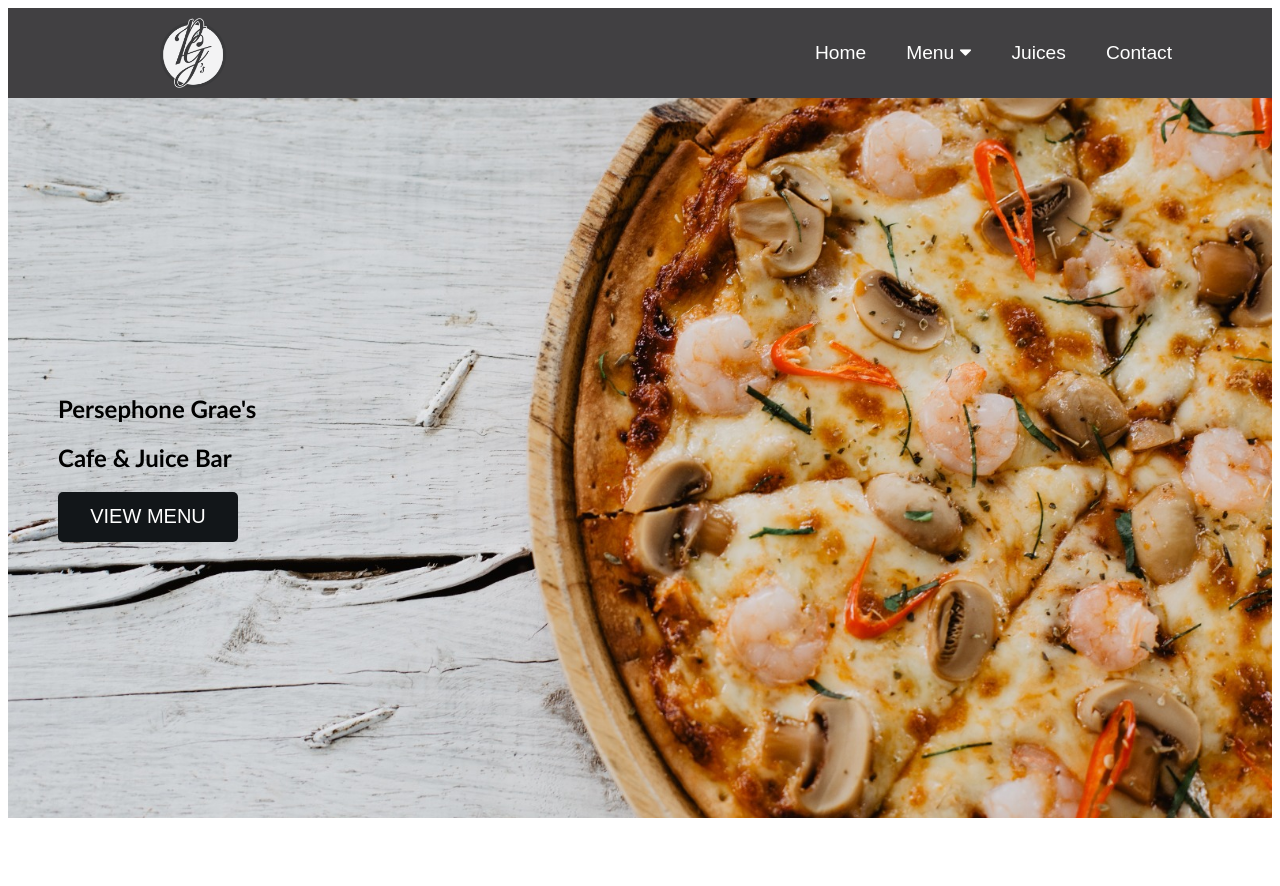
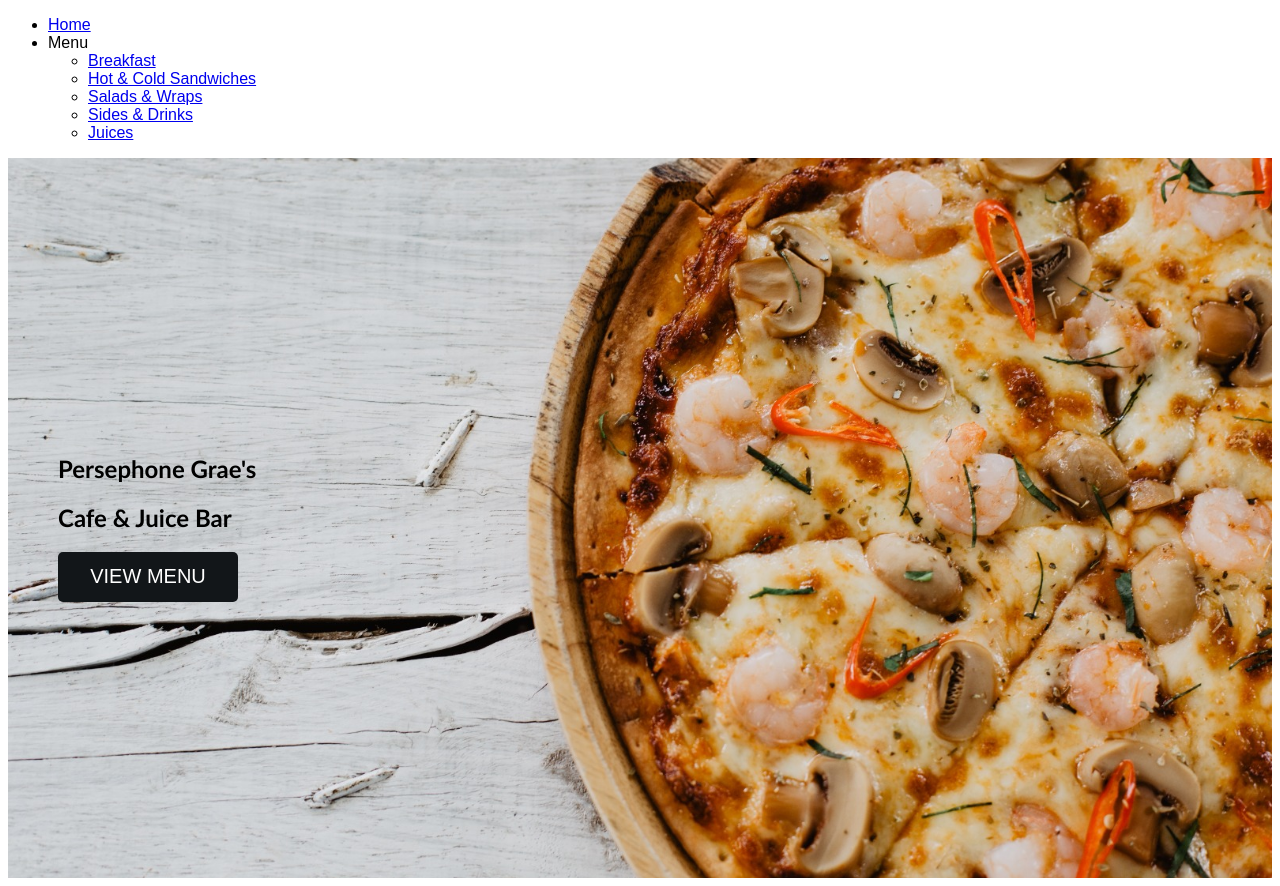
Before and after one commit to matthewbates/persephone-graes, a React (Create React App) app: page / in a window 1280 px wide. Before the commit the page ends 826 px from the top, so only its background shows below. Built offline with nearby package versions, Linux system fonts and the light colour scheme.

Commit message:
work in progress

```diff
--- a/src/App.js
+++ b/src/App.js
@@ -10,6 +10,7 @@ import Home from "./pages/Home";
 import Loading from "./components/Loading";
 import Menu from "./pages/Menu";
 import Navbar from "./components/Navbar";
+import NavbarMenu from "./components/NavbarMenu";
 import SaladsWraps from "./pages/SaladsWrap";
 import SidesDrinks from "./pages/SidesDrinks";
 
@@ -33,7 +34,6 @@ export default function App() {
         <BrowserRouter>
           <Navbar />
           <Routes>
-            <Route path="/" element={<Home />} />
             <Route path="/menu" element={<Menu />} />
             <Route path="/breakfast" element={<Breakfast />} />
             <Route path="/sandwiches" element={<HotColdSandwiches />} />
@@ -41,6 +41,7 @@ export default function App() {
             <Route path="/sides" element={<SidesDrinks />} />
             <Route path="/juice" element={<Juices />} />
             <Route path="/contact" element={<Contact />} />
+            <Route exact path="/" element={<Home />} />
           </Routes>
           {/* <Footer /> */}
         </BrowserRouter>
--- a/src/components/Navbar.js
+++ b/src/components/Navbar.js
@@ -1,5 +1,5 @@
 import React, { useState } from "react";
-import { Link } from "react-router-dom";
+import { Link, NavLink } from "react-router-dom";
 import Logo from "../assets/LogoNoText.png";
 import ReorderIcon from "@material-ui/icons/Reorder";
 import "../styles/Navbar.css";
@@ -22,28 +22,56 @@ export default function Navbar() {
   }
 
   return (
-    <div className="navbar">
-      <div className="leftSide" id={openLinks ? "open" : "close"}>
-        <img src={Logo} />
-        <div className="hiddenLinks">
-          <Link to="/"> Home </Link>
-          <Link to="/menu"> Menu </Link>
-          <Link to="/juices"> Juices </Link>
-          <Link to="/contact"> Contact </Link>
-        </div>
-      </div>
-      <div className="rightSide">
-        <Link to="/"> Home </Link>
-        <Link to="/menu">
-          Menu <i className="fas fa-caret-down"></i>
-          {dropdown && <Dropdown />}
-        </Link>
-        <Link to="/juices"> Juices </Link>
-        <Link to="/contact"> Contact </Link>
-        <button onClick={toggleNavbar}>
-          <ReorderIcon />
-        </button>
-      </div>
-    </div>
+    <header>
+      <nav>
+        <ul>
+          <li>
+            <NavLink to={"/"}>Home</NavLink>
+          </li>
+          <li>Menu</li>
+          <ul>
+            <li>
+              <NavLink to={"/breakfast"}>Breakfast</NavLink>
+            </li>
+            <li>
+              <NavLink to={"/sandwiches"}>Hot & Cold Sandwiches</NavLink>
+            </li>
+            <li>
+              <NavLink to={"/salads_wraps"}>Salads & Wraps</NavLink>
+            </li>
+            <li>
+              <NavLink to={"/sides_drinks"}>Sides & Drinks</NavLink>
+            </li>
+            <li>
+              <NavLink to={"/juices"}>Juices</NavLink>
+            </li>
+          </ul>
+        </ul>
+      </nav>
+    </header>
   );
 }
+
+// <div className="navbar">
+//   <div className="leftSide" id={openLinks ? "open" : "close"}>
+//     <img src={Logo} />
+//     <div className="hiddenLinks">
+//       <Link to="/"> Home </Link>
+//       <Link to="/menu"> Menu </Link>
+//       <Link to="/juices"> Juices </Link>
+//       <Link to="/contact"> Contact </Link>
+//     </div>
+//   </div>
+//   <div className="rightSide">
+//     <Link to="/"> Home </Link>
+//     <Link to="/menu">
+//       Menu <i className="fas fa-caret-down"></i>
+//       {dropdown && <Dropdown />}
+//     </Link>
+//     <Link to="/juices"> Juices </Link>
+//     <Link to="/contact"> Contact </Link>
+//     <button onClick={toggleNavbar}>
+//       <ReorderIcon />
+//     </button>
+//   </div>
+// </div>
--- /dev/null
+++ b/src/components/NavbarMenu.js
@@ -0,0 +1,138 @@
+import React, { useState } from "react";
+import { NavLink, Link } from "react-router-dom";
+import { FiAlignRight, FiXCircle, FiChevronDown } from "react-icons/fi";
+import Logo from "../assets/LogoNoText.png";
+
+export default function NavbarMenu() {
+  const [menu, setMenu] = useState(false);
+  const [responsiveClose, setResponsiveClose] = useState(false);
+
+  function toggleClass() {
+    setMenu(menu === false ? true : false);
+    setResponsiveClose(responsiveClose === false ? true : false);
+  }
+
+  let boxClass = ["main-menu menu-right menuq1"];
+
+  menu ? boxClass.push("menuq2") : boxClass.push("");
+
+  const [isMenuSubMenu, setMenuSubMenu] = useState(false);
+  const toggleSubmenu = () => {
+    setMenuSubMenu(isMenuSubMenu === false ? true : false);
+  };
+  let boxClassSubMenu = ["sub__menus"];
+  if (isMenuSubMenu) {
+    boxClassSubMenu.push("sub__menus__Active");
+  } else {
+    boxClassSubMenu.push("");
+  }
+
+  return (
+    <header className="header__middle">
+      <div className="container">
+        <div className="row">
+          {/* Add Logo  */}
+          <div className="header__middle__logo">
+            <NavLink exact activeClassName="is-active" to="/">
+              <img src={Logo} alt="logo" />
+            </NavLink>
+          </div>
+          <div className="header__middle__menus">
+            <nav className="main-nav ">
+              {/* Responsive Menu Button */}
+              {responsiveClose === true ? (
+                <>
+                  <span
+                    className="menubar__button"
+                    style={{ display: "none" }}
+                    onClick={toggleClass}
+                  >
+                    {" "}
+                    <FiXCircle />{" "}
+                  </span>
+                </>
+              ) : (
+                <>
+                  <span
+                    className="menubar__button"
+                    style={{ display: "none" }}
+                    onClick={toggleClass}
+                  >
+                    {" "}
+                    <FiAlignRight />{" "}
+                  </span>
+                </>
+              )}
+              <ul className={boxClass.join(" ")}>
+                <li className="menu-item">
+                  <NavLink
+                    exact
+                    activeClassName="is-active"
+                    onClick={toggleClass}
+                    to={`/`}
+                  >
+                    {" "}
+                    Home{" "}
+                  </NavLink>
+                </li>
+                <li className="menu-item ">
+                  <NavLink
+                    onClick={toggleClass}
+                    activeClassName="is-active"
+                    to={`/About`}
+                  >
+                    {" "}
+                    About{" "}
+                  </NavLink>{" "}
+                </li>
+                <li
+                  onClick={toggleSubmenu}
+                  className="menu-item sub__menus__arrows"
+                >
+                  {" "}
+                  <Link to="#">
+                    {" "}
+                    Shop <FiChevronDown />{" "}
+                  </Link>
+                  <ul className={boxClassSubMenu.join(" ")}>
+                    <li>
+                      {" "}
+                      <NavLink
+                        onClick={toggleClass}
+                        activeClassName="is-active"
+                        to={`/Online`}
+                      >
+                        {" "}
+                        Online Shop{" "}
+                      </NavLink>{" "}
+                    </li>
+                    <li>
+                      <NavLink
+                        onClick={toggleClass}
+                        activeClassName="is-active"
+                        to={`/Offline`}
+                      >
+                        {" "}
+                        Offline Shop{" "}
+                      </NavLink>{" "}
+                    </li>
+                  </ul>
+                </li>
+                <li className="menu-item ">
+                  <NavLink
+                    onClick={toggleClass}
+                    activeClassName="is-active"
+                    to={`/Contact`}
+                  >
+                    {" "}
+                    Contact{" "}
+                  </NavLink>{" "}
+                </li>
+              </ul>
+            </nav>
+          </div>
+        </div>
+      </div>
+    </header>
+  );
+}
```
